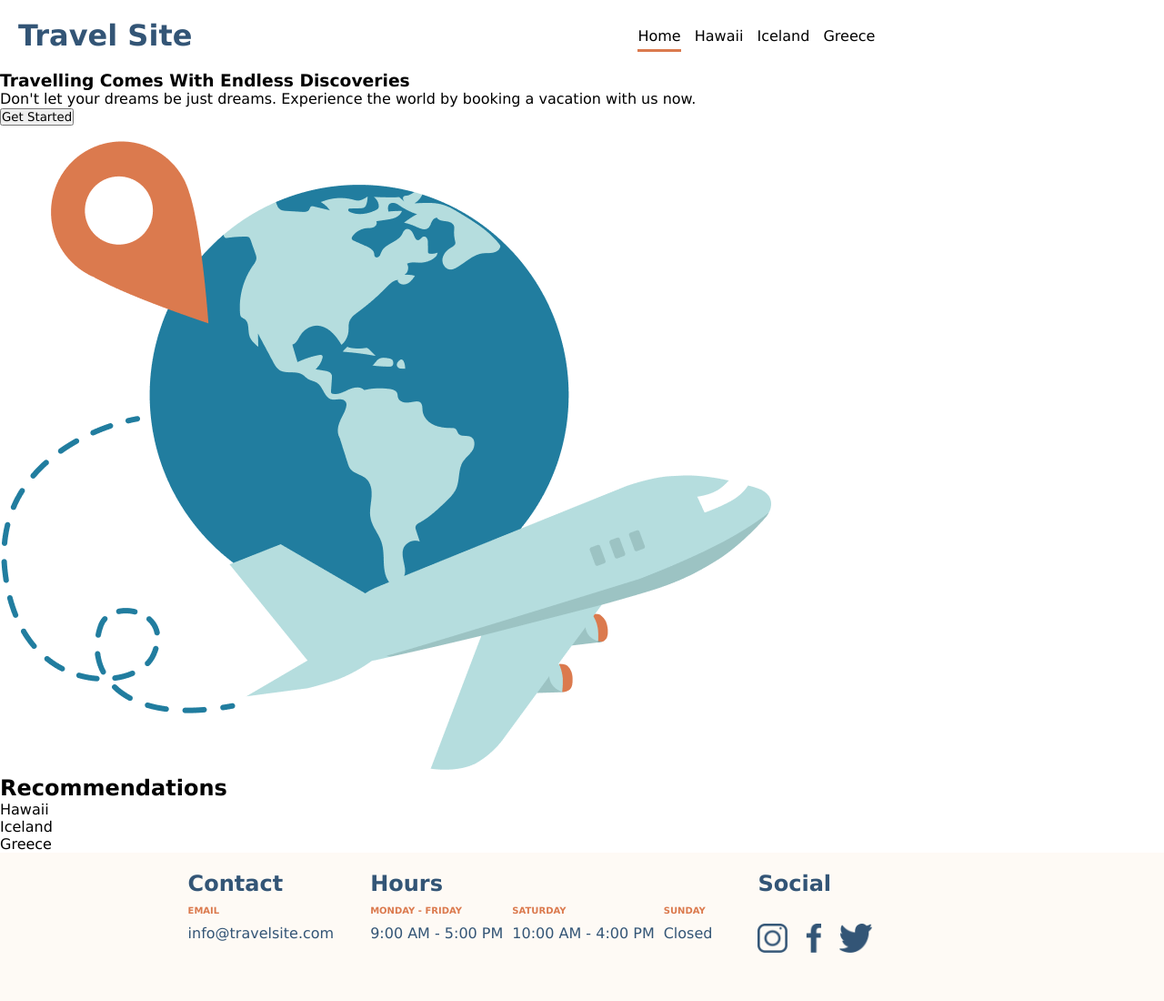
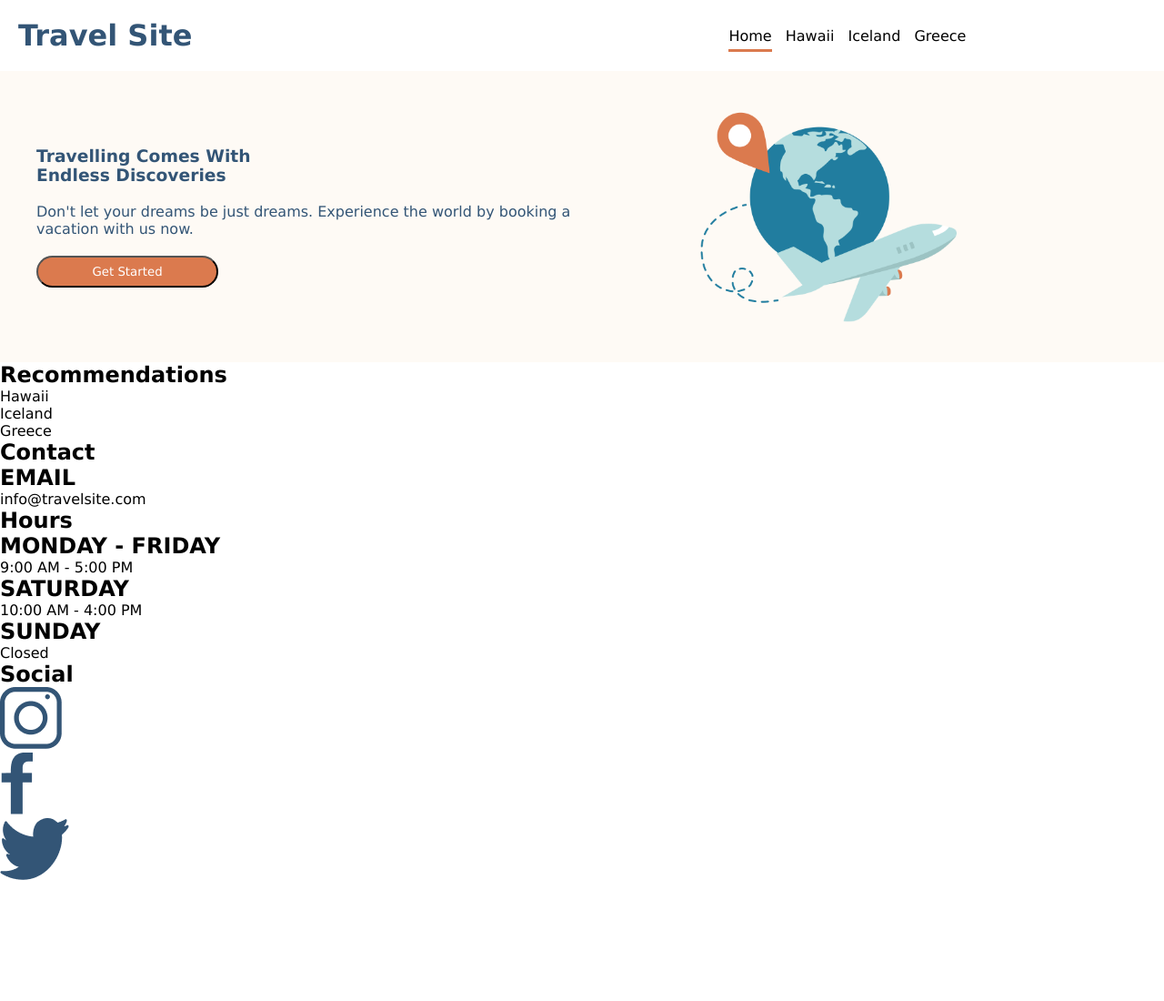
Before and after one commit to Anurag-Bhattacharya4199/anurag-bhattacharya-travelsite, a plain HTML site: page index.html in a window 1280 px wide. Shown: the whole page at 91% size. After the commit the page ends 971 px from the top, so only its background shows below. Drawn offline with nearby package versions, Linux system fonts and the light colour scheme; files that its build step writes are made by us from their sources.

Commit message:
Styling the Header and Hero Section, Footer Section Styling removed for the moment

```diff
--- a/css/global.css
+++ b/css/global.css
@@ -23,7 +23,7 @@
 
 .mainNavigation {
   padding: 20px;
-  margin-left: 450px;
+  margin-left: 550px;
 }
 
 .mainNavigation__navLink {
@@ -43,58 +43,3 @@
 .mainNavigation__navLink-active {
   border-bottom: #DB7A4E 3px solid;
 }
-
-.footer-section {
-  background-color: #FEFAF5;
-  display: flex;
-  text-align: center;
-  justify-content: center;
-}
-
-.footer-section__footerContent {
-  margin: 20px;
-}
-
-.footer-section__card {
-  display: flex;
-  flex-direction: column;
-  text-align: left;
-  padding: 10px;
-  margin: 10px;
-}
-
-.footer-section__title {
-  color: #335576;
-  padding-bottom: 10px;
-}
-
-.footer-section__subtitle {
-  color: #DB7A4E;
-  font-size: 10px;
-  padding-bottom: 10px;
-}
-
-.destinationHours {
-  display: flex;
-}
-
-.footer-section__text {
-  color: #335576;
-}
-
-.destinationHours__daysAndTimes {
-  margin-right: 10px;
-}
-
-.social-icons {
-  display: flex;
-}
-
-.social-icons__image {
-  margin-right: 20px;
-}
-
-.social-icons__image img {
-  margin-top: 20px;
-  height: 35%;
-}
--- /dev/null
+++ b/css/main.css
@@ -0,0 +1,53 @@
+.hero-section {
+  background-color: #FEFAF5;
+}
+
+.hero-section__content {
+  display: flex;
+  align-items: center;
+  justify-content: space-between;
+}
+
+.hero-section__text {
+  display: flex;
+  flex-direction: column;
+  padding: 20px;
+  margin: 20px;
+}
+
+.hero-section__title {
+  color: #335576;
+  text-align: left;
+  margin-bottom: 20px;
+  width: 250px;
+}
+
+.hero-section__description {
+  color: #335576;
+  text-align: left;
+  margin-bottom: 20px;
+  width: 650px;
+}
+
+.hero-section__imageSection img {
+  height: 60%;
+  width: 60%;
+}
+
+.hero-section__imageSection {
+  padding: 20px;
+  margin: 20px;
+}
+
+.hero-section__buttonWrapper {
+  display: flex;
+  text-align: center;
+}
+
+.hero-section__button {
+  background-color: #DB7A4E;
+  color: #FFFFFF;
+  border-radius: 40px;
+  width: 200px;
+  height: 35px;
+}
--- a/index.html
+++ b/index.html
@@ -73,6 +73,7 @@
       </section>
     </section>
     <footer class="footer-section">
+      <div class="footer-section__content">
         <article class="footer-section__card contact-card">
           <h1 class="footer-section__title">Contact</h1>
           <h2 class="footer-section__subtitle">EMAIL</h2>
@@ -115,6 +116,7 @@
             </div>
           </section>
         </article>
+      </div>
     </footer>
   </body>
 </html>
```
Lines whose indentation alone changed are shown as unchanged.
